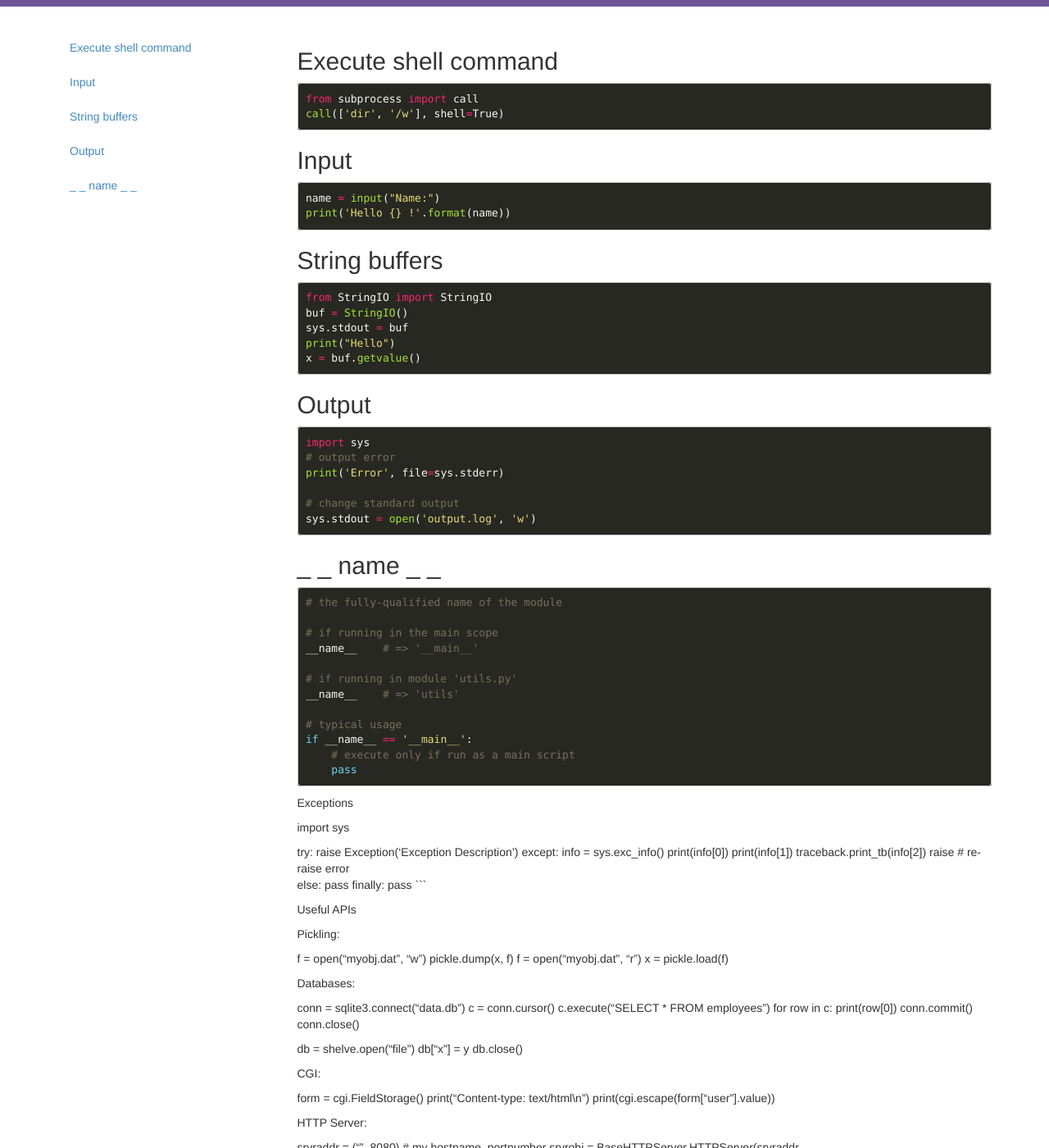
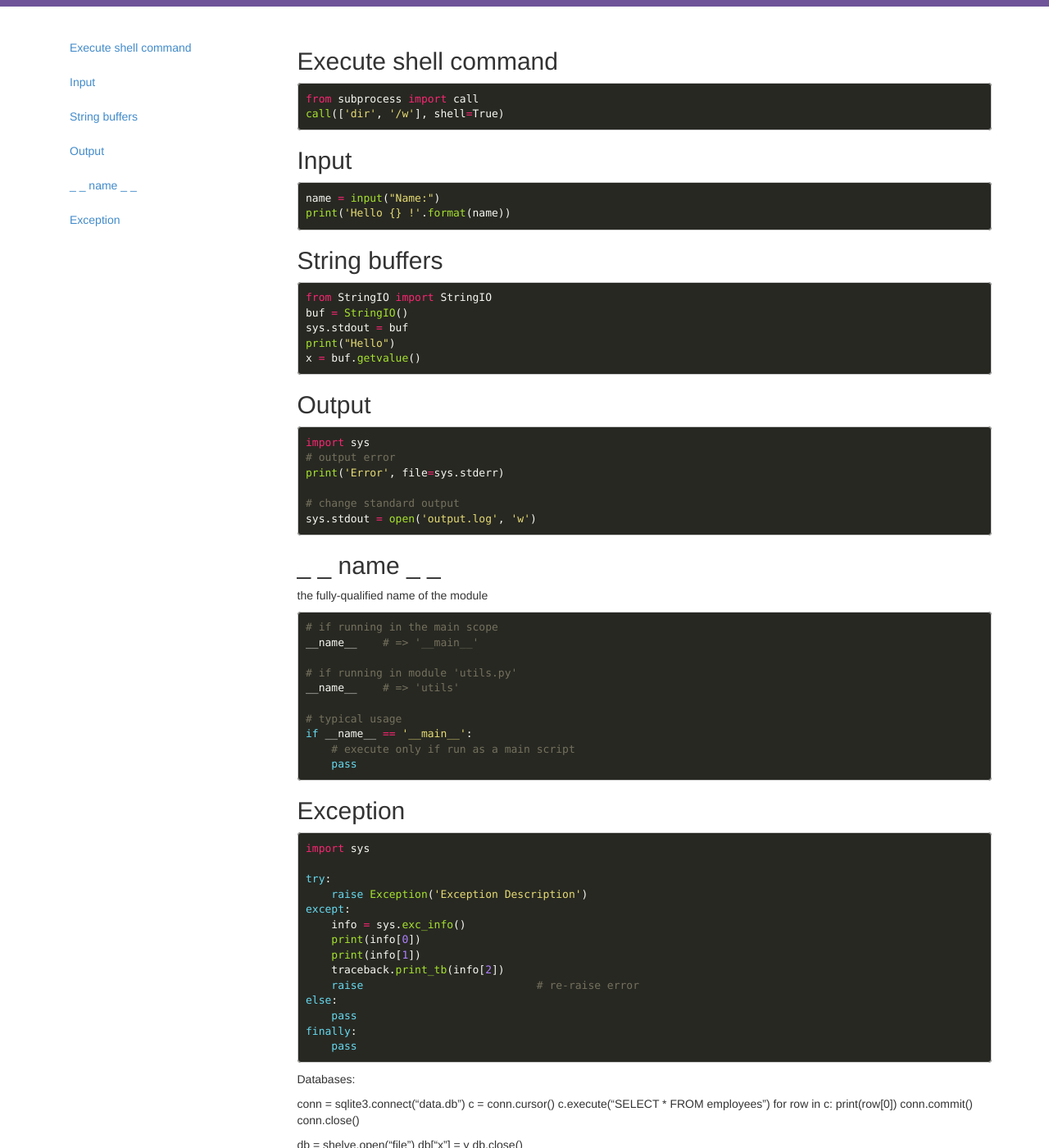
Before and after one commit to steelywing/python-quick-reference, a Jekyll site: the page built from misc.md, in a window 1280 px wide and 1400 px high, scrolled down 238 px. Shown: the whole window at 82% size. Built offline with Jekyll 4.4.1, drawn with Linux system fonts in a browser that asks for light colours; nearby versions of some CDN libraries; Markdown is read by kramdown in place of the engine named in the settings.

````diff
--- a/_includes/js.html
+++ b/_includes/js.html
@@ -1,3 +1,4 @@
+<script src="{{ '/js/ga.js' | prepend: site.baseurl }}"></script>
 <script src="//ajax.googleapis.com/ajax/libs/jquery/1.11.1/jquery.min.js"></script>
 <script>window.jQuery || document.write('<script src="{{ '/js/jquery-1.11.1.min.js' | prepend: site.baseurl }}"><\/script>')</script>
 <script src="{{ '/js/bootstrap.min.js' | prepend: site.baseurl }}"></script>
--- /dev/null
+++ b/js/ga.js
@@ -0,0 +1,7 @@
+(function(i,s,o,g,r,a,m){i['GoogleAnalyticsObject']=r;i[r]=i[r]||function(){
+(i[r].q=i[r].q||[]).push(arguments)},i[r].l=1*new Date();a=s.createElement(o),
+m=s.getElementsByTagName(o)[0];a.async=1;a.src=g;m.parentNode.insertBefore(a,m)
+})(window,document,'script','//www.google-analytics.com/analytics.js','ga');
+
+ga('create', 'UA-37191649-5', 'auto');
+ga('send', 'pageview');
--- a/misc.md
+++ b/misc.md
@@ -37,9 +37,8 @@ sys.stdout = open('output.log', 'w')
 ```
 
 ## _ _ name _ _
+the fully-qualified name of the module
 ``` python
-# the fully-qualified name of the module
-
 # if running in the main scope
 __name__    # => '__main__'
 
@@ -52,8 +51,8 @@ if __name__ == '__main__':
     pass
 ```
 
-Exceptions
-
+## Exception
+``` python
 import sys
 
 try:
@@ -69,15 +68,6 @@ else:
 finally:
     pass
 ```
-
-Useful APIs
-
-Pickling:
-
-f = open("myobj.dat", "w")
-pickle.dump(x, f)
-f = open("myobj.dat", "r")
-x = pickle.load(f)
 
 Databases:
 
````
